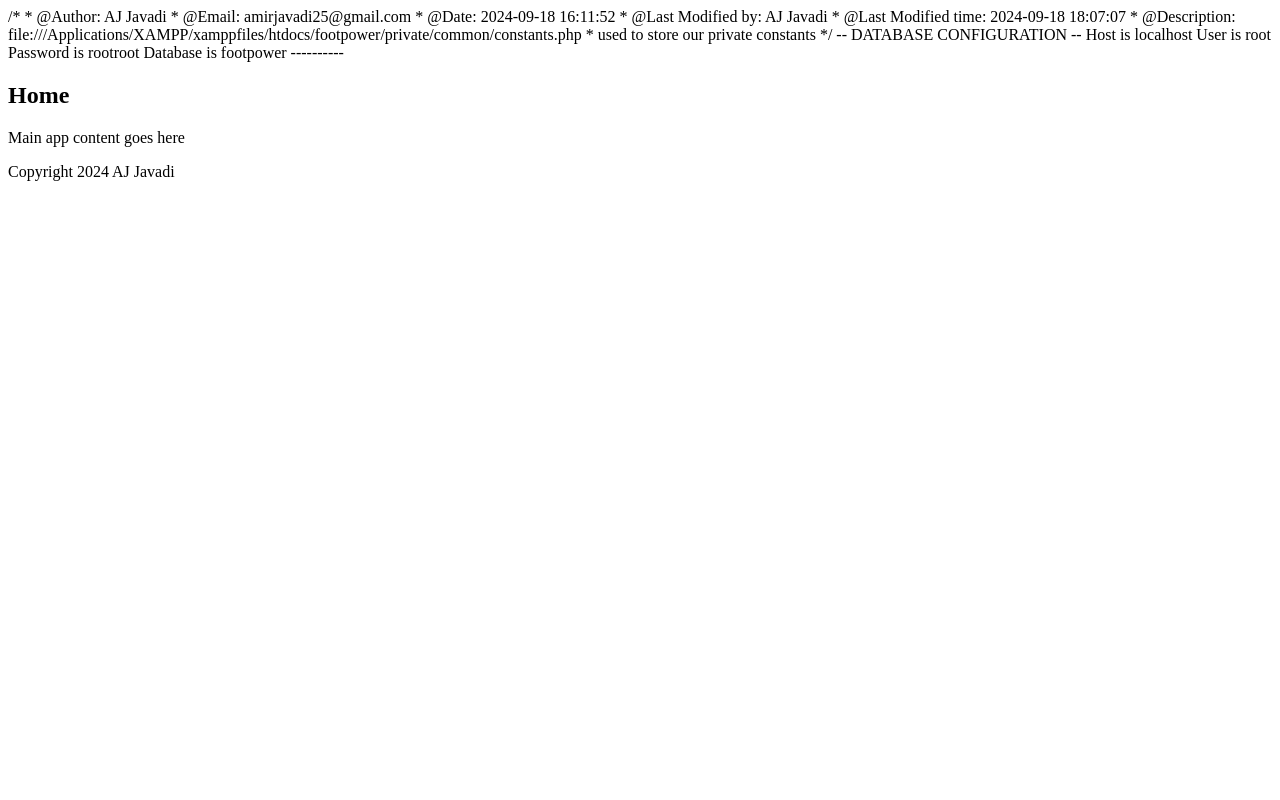
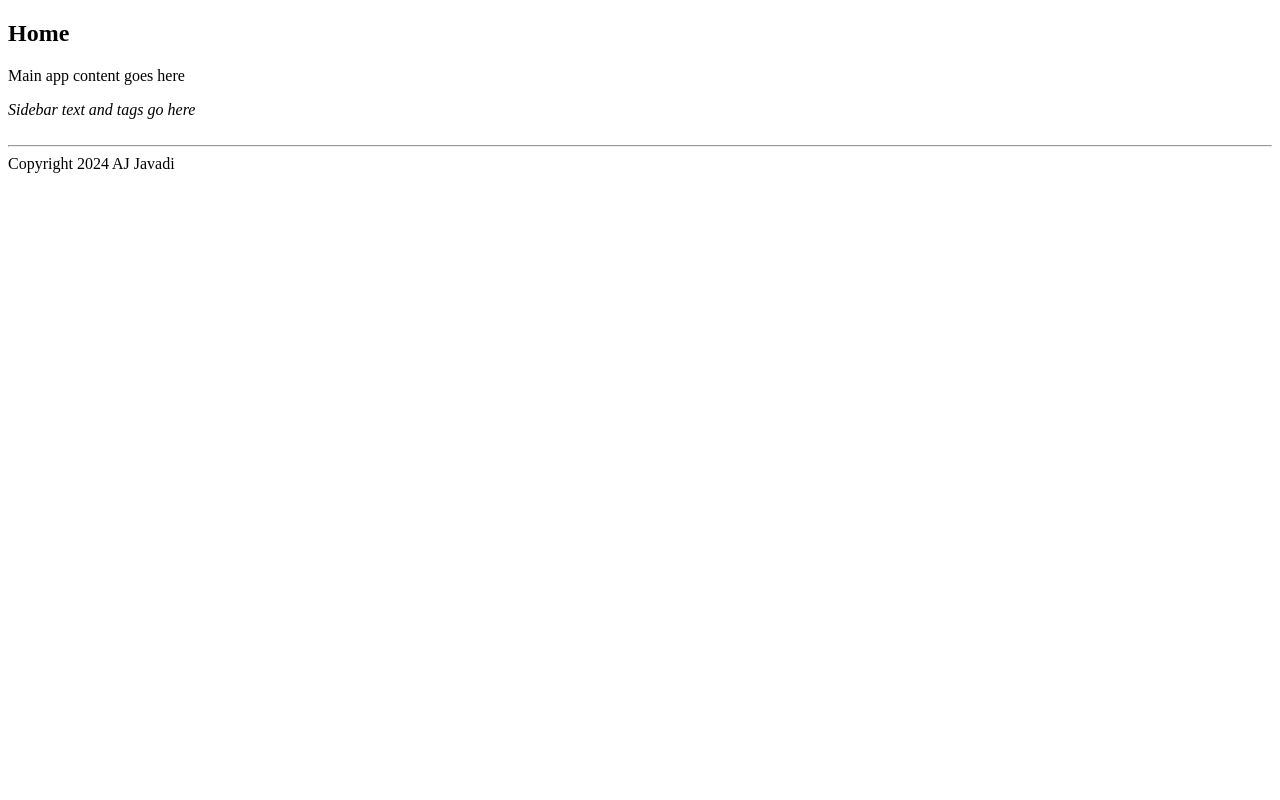
Before and after one commit to oshkoshbagoshh/footpower, a PHP site: page /public/index.php in a window 1280 px wide. Run offline with PHP 8.4, Linux system fonts and the light colour scheme.

Commit message:
fixed comment showing

```diff
--- a/private/common/constants.php
+++ b/private/common/constants.php
@@ -1,3 +1,4 @@
+<?php
 /*
  * @Author: AJ Javadi
  * @Email: amirjavadi25@gmail.com
@@ -9,8 +10,6 @@
  */
 
 
-<?php
-
 define('HOST', 'localhost');
 define('USER', 'root');
 define('PASSWORD','rootroot');
@@ -18,9 +17,10 @@ define('DATABASE', 'footpower');
 
 
 // DATABASE CONFIGURATION
-echo "-- DATABASE CONFIGURATION --\n";
-echo "Host is " . constant('HOST') . "\n";
-echo "User is " . constant('USER') ."\n";
-echo "Password is " . constant('PASSWORD') ."\n";
-echo "Database is " . constant('DATABASE') ."\n";
-echo "----------\n";
+//echo "-- DATABASE CONFIGURATION --\n";
+//echo "Host is " . constant('HOST') . "\n";
+//echo "User is " . constant('USER') ."\n";
+//echo "Password is " . constant('PASSWORD') ."\n";
+//echo "Database is " . constant('DATABASE') ."\n";
+//echo "----------\n";
+//
--- a/private/common/initialization.php
+++ b/private/common/initialization.php
@@ -10,7 +10,14 @@
  */
 
 // make sure we see all errors and warnings
+// DEV MODE error reporting
 error_reporting(E_ALL | E_STRICT);
+// LIVE MODE Error Reporting
+//ini_set('display_errors', 0);
+//ini_set('log_errors', 1);
+//ini_set('error_log', '../private/logs/error_log');
+
+
 
 // start a session
 session_start();
@@ -19,7 +26,7 @@ session_start();
 if (!isset($_SESSION['token']) || time() > $_SESSION['token_expires']) {
     $_SESSION['token'] = bin2hex(openssl_random_pseudo_bytes(16));
     $_SESSION['token_expires'] = time() + 900;
-    $_SESSION['log_id'] = 1;
+    $_SESSION['log_id'] = 1; // temporary - will change this to user's log ID value when signed in
 
 }
 
--- a/public/common/sidebar.php
+++ b/public/common/sidebar.php
@@ -1,3 +1,5 @@
 <aside role="complimentary">
     <!-- Your sidebar text and tags go here -->
+    <i> Sidebar text and tags go here</i>
+
 </aside>
--- a/public/common/top.php
+++ b/public/common/top.php
@@ -24,8 +24,3 @@
                     <h1><?php echo $page_title ?></h1>
                 </div>
             </header>
-        </article>
-    </main>
-
-</body>
-</html>
--- a/public/index.php
+++ b/public/index.php
@@ -1,18 +1,9 @@
+<?php
 
+?>
 
 <!-- TOP -->
 <?php
-
-/*
-* @Author: AJ Javadi
-* @Email: amirjavadi25@gmail.com
-* @Date: 2024-09-18 18:46:51
-* @Last Modified by: AJ Javadi
-* @Last Modified time: 2024-09-18 18:49:52
-* @Description: file:///Applications/XAMPP/xamppfiles/htdocs/footpower/public/index.php
-* Web Root Directory
-*/
-
 include_once('../private/common/initialization.php');
 $page_title = 'Home';
 include_once('./common/top.php');
@@ -27,10 +18,12 @@ include_once('./common/top.php');
 
 <!-- SIDE BAR  -->
 <?php
-
 include_once('./common/sidebar.php');
 ?>
 <!-- END SIDEBAR -->
+<br>
+<hr>
+
 
 <!-- FOOTER / BOTTOM -->
 <?php
```
